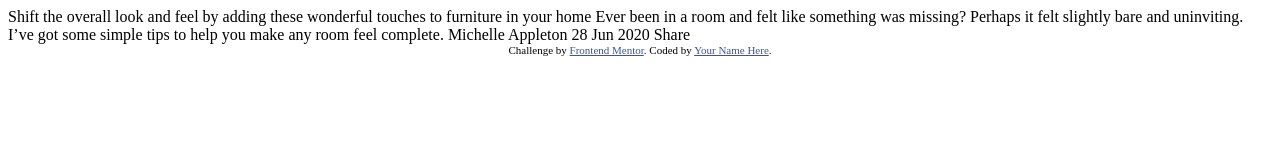
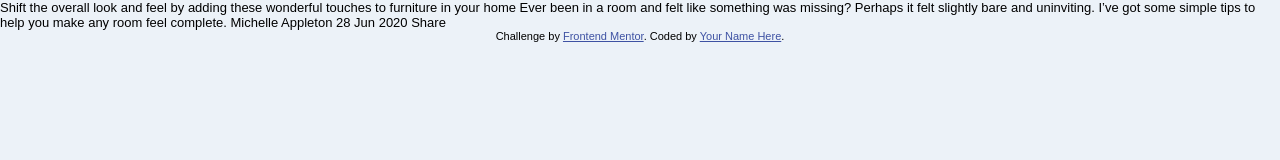
Before and after one commit to Nunes89/article-preview-component-master, a plain HTML site: page index.html in a window 1280 px wide. Drawn offline with Linux system fonts and the light colour scheme.

Commit message:
added basic styling of index.html

```diff
--- a/css/style.css
+++ b/css/style.css
@@ -6,3 +6,22 @@
 .attribution a {
     color: hsl(228, 45%, 44%);
 }
+
+* {
+    box-sizing: border-box;
+}
+
+:root {
+    --Very_Dark_Grayish_Blue: hsl(217, 19%, 35%);
+    --Desaturated_Dark_Blue: hsl(214, 17%, 51%);
+    --Grayish_Blue: hsl(212, 23%, 69%);
+    --Light_Grayish_Blue: hsl(210, 46%, 95%);
+}
+
+body {
+    margin: 0;
+    padding: 0;
+    font-size: 13px;
+    font-family: 'Manrope', sans-serif;
+    background-color: var(--Light_Grayish_Blue);
+}
```
